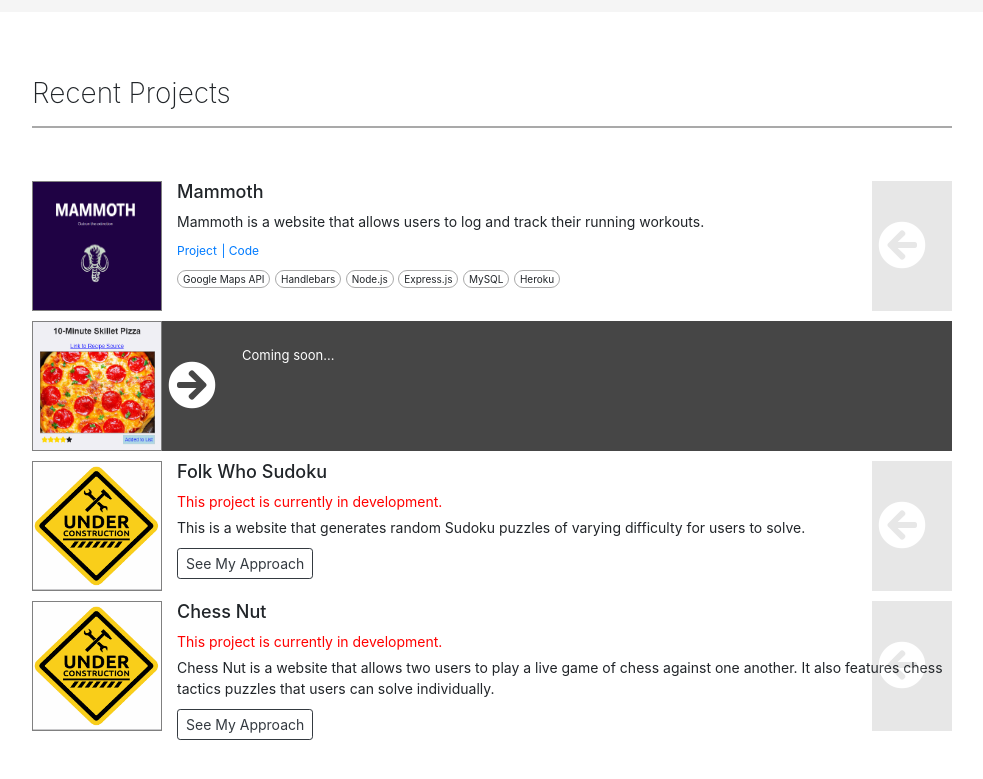
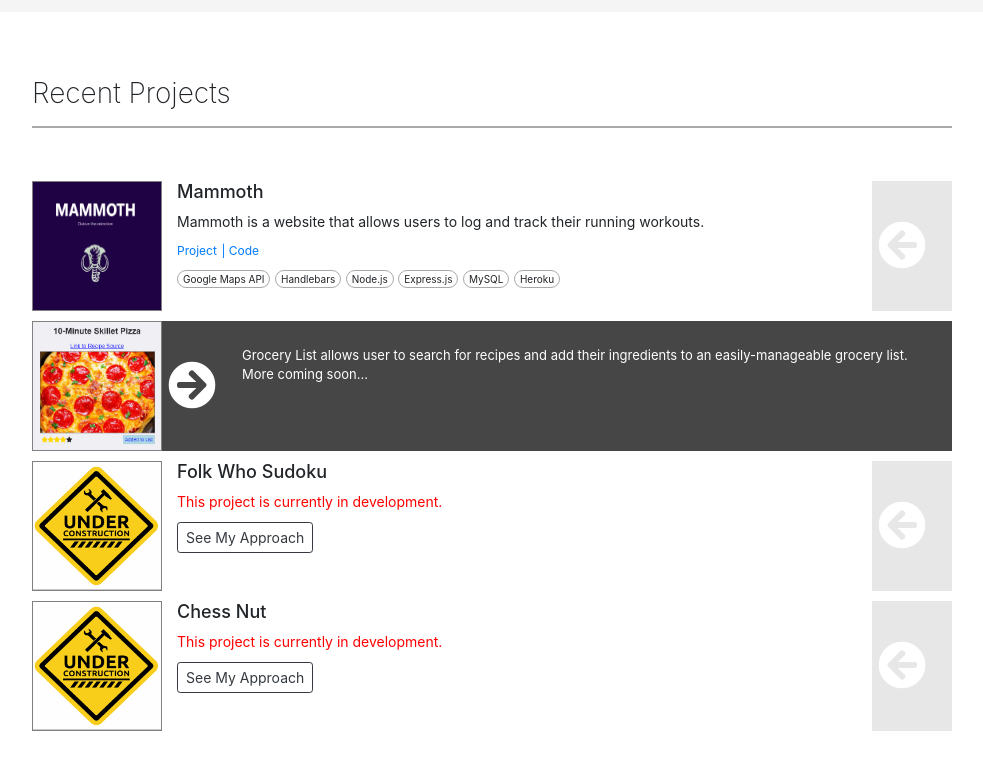
Before and after one commit to curtisyungen/OnlineResume, a plain HTML site: page index.html in a window 1280 px wide. Both pictures are taken after a click on the element 1060 px from the left and 3009 px from the top of the page. Shown: the part 2624-3403 px from the top of the page, without its empty margins (148-1131 px from the left). Drawn offline with nearby package versions, Linux system fonts and the light colour scheme; a web font is replaced by a local one.

Commit message:
Add files via upload

```diff
--- a/index.html
+++ b/index.html
@@ -607,17 +607,16 @@
                 <div class="projInfo" data-status="closed" data-id="groceryInfo">
                     <div class="fas fa-arrow-circle-left fa-3x icon arrow"></div>
                     <span class="projInfoText" id="groceryInfo">
-                        Coming soon...
+                        Grocery List allows user to search for recipes and add their ingredients to an
+                        easily-manageable grocery list.
+                        More coming soon...
                     </span>
                 </div>
 
                 <img class="projImg" src="./assets/images/recipe.png">
                 <h4>Grocery List</h4>
                 <p style="font-size: 14px; color: red">This project was a bit undercooked. I'm currently in the process of refining it.</p>
-                <p class="description">
-                    Grocery List allows user to search for recipes and add their ingredients to an
-                    easily-manageable grocery list.
-                </p>
+                <p class="description"></p>
                 <!-- <a href="#" target="_blank">Project</a> -->
                 <!-- <a class="codeLink"
                     href="https://github.com/curtisyungen/curtisyungen.github.io/tree/master/project-one-master"
@@ -635,15 +634,16 @@
                 <!-- Project Info Box -->
                 <div class="projInfo" data-status="closed" data-id="sudokuInfo">
                     <div class="fas fa-arrow-circle-left fa-3x icon arrow"></div>
-                    <span class="projInfoText" id="sudokuInfo">Coming soon...</span>
+                    <span class="projInfoText" id="sudokuInfo">
+                        This is a website that generates random Sudoku puzzles of varying difficulty for users to solve.
+                        More coming soon...
+                    </span>
                 </div>
 
                 <img class="projImg" src="./assets/images/construction.png">
                 <h4>Folk Who Sudoku</h4>
                 <p class="description" style="color: red">This project is currently in development.</p>
-                <p class="description">
-                    This is a website that generates random Sudoku puzzles of varying difficulty for users to solve.
-                </p>
+                <p class="description"></p>
                 <button type="button" style="margin-top: 5px;" class="btn btn-outline-dark btn-sm" data-toggle="modal"
                     data-target="#sudokuModal">
                     See My Approach
@@ -663,16 +663,17 @@
                 <!-- Project Info Box -->
                 <div class="projInfo" data-status="closed" data-id="chessInfo">
                     <div class="fas fa-arrow-circle-left fa-3x icon arrow"></div>
-                    <span class="projInfoText" id="chessInfo">Coming soon...</span>
+                    <span class="projInfoText" id="chessInfo">
+                        Chess Nut is a website that allows two users to play a live game of chess against one another.
+                        It also features chess tactics puzzles that users can solve individually.
+                        More coming soon...
+                    </span>
                 </div>
 
                 <img class="projImg" src="./assets/images/construction.png">
                 <h4>Chess Nut</h4>
                 <p class="description" style="color: red">This project is currently in development.</p>
-                <p class="description">
-                    Chess Nut is a website that allows two users to play a live game of chess against one another.
-                    It also features chess tactics puzzles that users can solve individually.
-                </p>
+                <p class="description"></p>
 
                 <button type="button" style="margin-top: 5px;" class="btn btn-outline-dark btn-sm" data-toggle="modal"
                     data-target="#chessModal">
```
